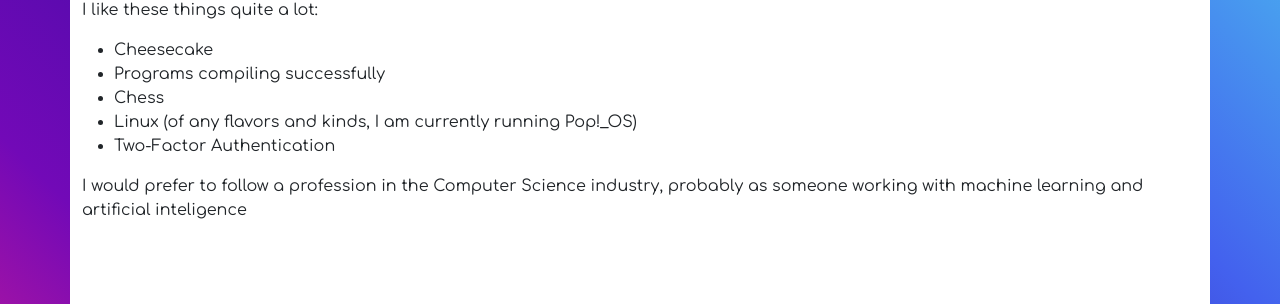
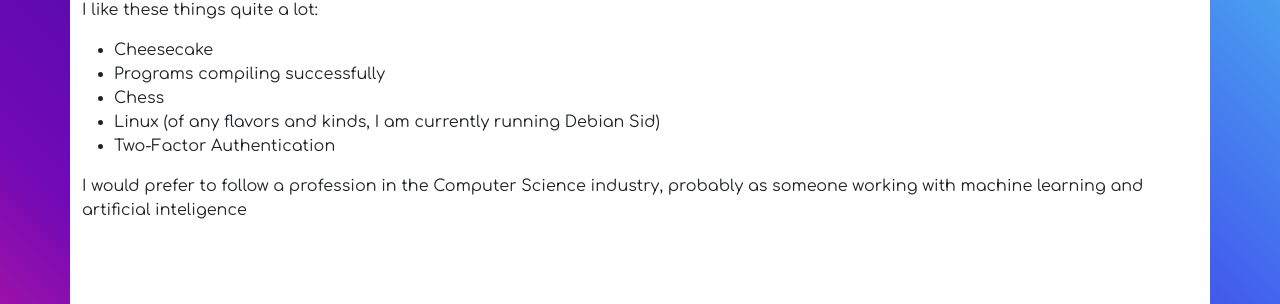
Before and after one commit to ipratt-code/ipratt-code.github.io, a Jekyll site: the page built from _pages/aboutme.md, in a window 1280 px wide. Shown: the part 220-524 px from the top of the page. Built offline with Jekyll 4.4.1, drawn with Linux system fonts in a browser that asks for light colours.

Commit message:
change popos to deb sid

```diff
--- a/_pages/aboutme.md
+++ b/_pages/aboutme.md
@@ -14,7 +14,7 @@ I like these things quite a lot:
 - Cheesecake
 - Programs compiling successfully
 - Chess
-- Linux (of any flavors and kinds, I am currently running Pop!\_OS)
+- Linux (of any flavors and kinds, I am currently running Debian Sid)
 - Two-Factor Authentication
 
 I would prefer to follow a profession in the Computer Science industry, probably as someone working with machine learning and artificial inteligence
```
